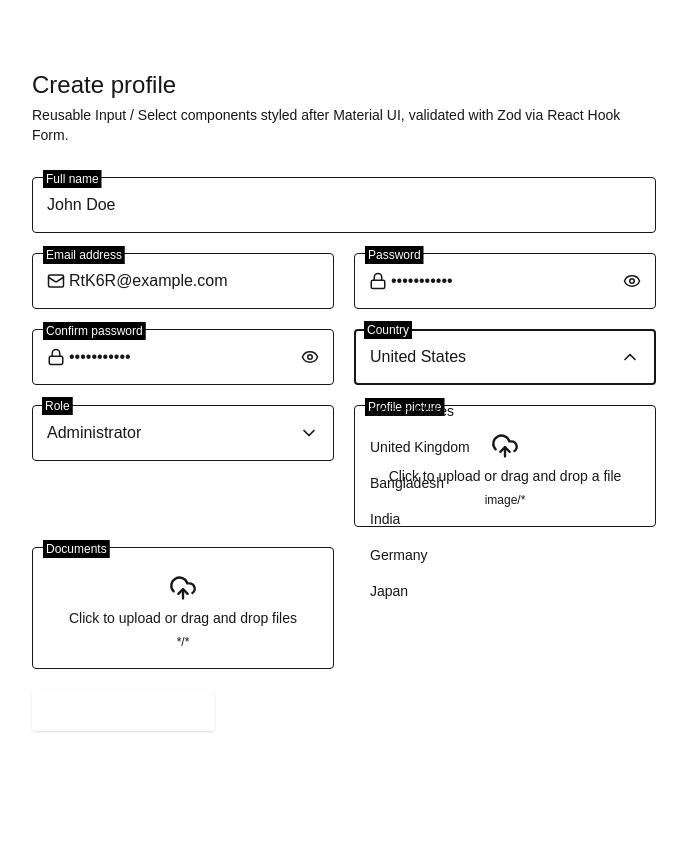
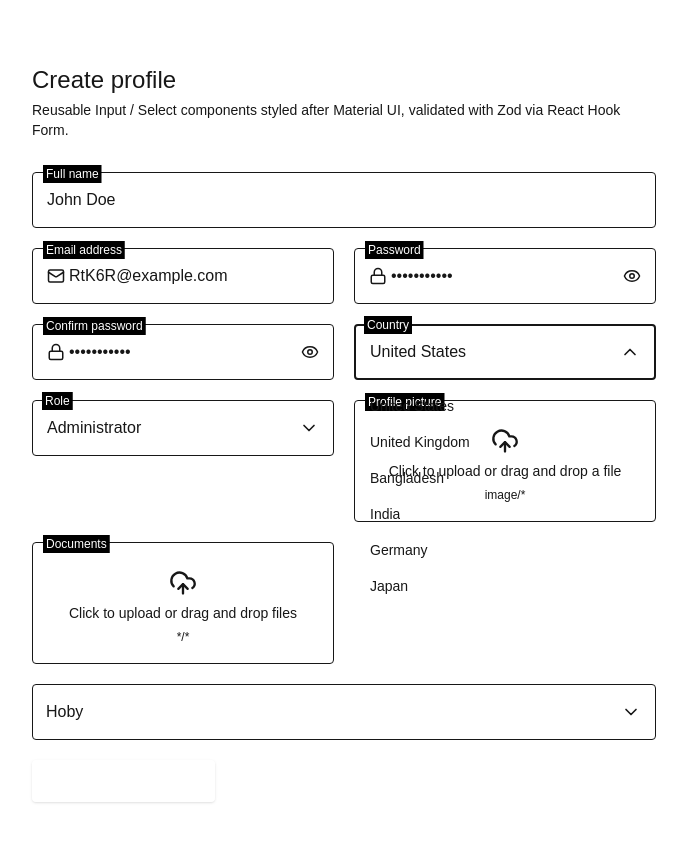
Before and after one commit to Azharul122/reusable-components, a Next.js app: page / in a window 1280 px wide. Both pictures are taken after a click on the button "United States". Shown: the top 842 px of the page, without its empty margins (296-983 px from the left). Before the commit the page ends 800 px from the top, so only its background shows below. Built offline with nearby package versions, Linux system fonts and the light colour scheme.

Commit message:
added multipe selct mode in a select componet

```diff
--- a/src/app/(common)/page.tsx
+++ b/src/app/(common)/page.tsx
@@ -38,14 +38,14 @@ const fields: FieldConfig<ProfileFormValues>[] = [
     type: "email",
     name: "email",
     label: "Email address",
-    startAdornment: <Mail className="h-[18px] w-[18px]" />,
+    startAdornment: <Mail className="h-4.5 w-4.5" />,
     colSpan: 6,
   },
   {
     type: "password",
     name: "password",
     label: "Password",
-    startAdornment: <Lock className="h-[18px] w-[18px]" />,
+    startAdornment: <Lock className="h-4.5 w-4.5" />,
     // helperText: "At least 8 characters, one uppercase letter and one number",
     colSpan: 6,
   },
@@ -53,7 +53,7 @@ const fields: FieldConfig<ProfileFormValues>[] = [
     type: "password",
     name: "confirmPassword",
     label: "Confirm password",
-    startAdornment: <Lock className="h-[18px] w-[18px]" />,
+    startAdornment: <Lock className="h-4.5 w-4.5" />,
     // helperText: "At least 8 characters, one uppercase letter and one number",
     colSpan: 6,
   },
@@ -91,6 +91,20 @@ const fields: FieldConfig<ProfileFormValues>[] = [
     maxFiles: 5, // ← optional cap
     colSpan: 6,
   },
+  {
+    type: "select",
+    name: "hoby",
+    label: "Hoby",
+    multiple: true,
+    searchPlaceholder: "Search hoby",
+    placeholder: "Select a hoby",
+    options: [
+      { value: "short", label: "Short" },
+      { value: "medium", label: "Medium" },
+      { value: "long", label: "Long" },
+    ],
+    colSpan: 12,
+  },
 ];
 
 export default function Home() {
@@ -110,6 +124,7 @@ console.log(submitted);
     password: "password123",
     confirmPassword: "password123",
     country: "us",
+    hoby: [],
     role: "admin",
     profilePicture: null,
     documents: null,
@@ -134,6 +149,7 @@ console.log(submitted);
             email: "",
             password: "",
             confirmPassword: "",
+            hoby: [],
             country: "",
             role: "",
             profilePicture: null,
--- a/src/components/forms/ReusableForms.tsx
+++ b/src/components/forms/ReusableForms.tsx
@@ -39,6 +39,8 @@ type SelectFieldConfig<TFieldValues extends FieldValues> =
     type: "select";
     options: SelectOption[];
     placeholder?: string;
+    multiple?: boolean;
+    searchPlaceholder?: string;
   };
 
 export type FieldConfig<TFieldValues extends FieldValues> =
@@ -125,6 +127,8 @@ export default function ReusableForm<TFieldValues extends FieldValues>({
                   <Select
                     label={field.label}
                     options={field.options}
+                    multiple={field.multiple}
+                    searchPlaceholder={field.searchPlaceholder}
                     value={rhfField.value}
                     onChange={rhfField.onChange}
                     onBlur={rhfField.onBlur}
--- a/src/components/forms/SelectField.tsx
+++ b/src/components/forms/SelectField.tsx
@@ -1,7 +1,8 @@
+/* eslint-disable jsx-a11y/role-supports-aria-props */
 "use client";
 
 import * as React from "react";
-import { ChevronDown } from "lucide-react";
+import { ChevronDown, Check, X } from "lucide-react";
 import { cn } from "@/src/utils/cn";
 
 export interface SelectOption {
@@ -10,13 +11,22 @@ export interface SelectOption {
   disabled?: boolean;
 }
 
-export interface SelectProps {
+interface SingleSelectProps {
+  multiple?: false;
+  value?: string;
+  onChange?: (value: string) => void;
+}
+
+interface MultiSelectProps {
+  multiple: true;
+  value?: string[];
+  onChange?: (value: string[]) => void;
+}
+
+export type SelectProps = (SingleSelectProps | MultiSelectProps) & {
   /** Floating label text, mirrors MUI's `label` prop */
   label?: string;
   options: SelectOption[];
-  value?: string;
-  /** Fires with the newly selected option's value, like a native onChange */
-  onChange?: (value: string) => void;
   onBlur?: () => void;
   name?: string;
   error?: boolean;
@@ -28,7 +38,10 @@ export interface SelectProps {
   id?: string;
   /** Background the shrunk label notch is drawn on top of, defaults to bg-white */
   labelBackgroundClassName?: string;
-}
+  /** Only used when multiple is true */
+  searchPlaceholder?: string;
+  noOptionsText?: string;
+};
 
 const Select = React.forwardRef<HTMLButtonElement, SelectProps>(
   (
@@ -47,6 +60,9 @@ const Select = React.forwardRef<HTMLButtonElement, SelectProps>(
       placeholder,
       id,
       labelBackgroundClassName = "bg-black text-white",
+      multiple = false,
+      searchPlaceholder = "Search...",
+      noOptionsText = "No options found",
     },
     ref,
   ) => {
@@ -58,10 +74,11 @@ const Select = React.forwardRef<HTMLButtonElement, SelectProps>(
     const [open, setOpen] = React.useState(false);
     const [focused, setFocused] = React.useState(false);
     const [highlightedIndex, setHighlightedIndex] = React.useState(-1);
+    const [searchQuery, setSearchQuery] = React.useState("");
 
     const containerRef = React.useRef<HTMLDivElement>(null);
     const buttonRef = React.useRef<HTMLButtonElement>(null);
-    const listRef = React.useRef<HTMLUListElement>(null);
+    const searchInputRef = React.useRef<HTMLInputElement>(null);
     const optionRefs = React.useRef<(HTMLLIElement | null)[]>([]);
 
     React.useImperativeHandle(
@@ -69,9 +86,35 @@ const Select = React.forwardRef<HTMLButtonElement, SelectProps>(
       () => buttonRef.current as HTMLButtonElement,
     );
 
-    const selectedIndex = options.findIndex((o) => o.value === value);
-    const selectedOption = options[selectedIndex];
-    const shrink = focused || open || Boolean(value);
+    // Normalize value across single/multiple modes
+    const selectedValues = multiple
+      ? Array.isArray(value)
+        ? (value as string[])
+        : []
+      : [];
+    const singleValue = !multiple ? (value as string | undefined) : undefined;
+
+    const selectedIndex = !multiple
+      ? options.findIndex((o) => o.value === singleValue)
+      : -1;
+    const selectedOption = !multiple ? options[selectedIndex] : undefined;
+
+    const selectedLabels = multiple
+      ? options
+          .filter((o) => selectedValues.includes(o.value))
+          .map((o) => o.label)
+      : [];
+
+    const filteredOptions = React.useMemo(() => {
+      if (!multiple || !searchQuery.trim()) return options;
+      const q = searchQuery.toLowerCase();
+      return options.filter((o) => o.label.toLowerCase().includes(q));
+    }, [multiple, options, searchQuery]);
+
+    const shrink =
+      focused ||
+      open ||
+      (multiple ? selectedValues.length > 0 : Boolean(singleValue));
 
     // Close on outside click
     React.useEffect(() => {
@@ -97,22 +140,54 @@ const Select = React.forwardRef<HTMLButtonElement, SelectProps>(
       }
     }, [open, highlightedIndex]);
 
+    // Autofocus the search box when a multi-select menu opens
+    React.useEffect(() => {
+      if (open && multiple) {
+        searchInputRef.current?.focus();
+      }
+    }, [open, multiple]);
+
     const openMenu = () => {
       if (disabled) return;
       setOpen(true);
-      setHighlightedIndex(selectedIndex >= 0 ? selectedIndex : 0);
+      setSearchQuery("");
+      setHighlightedIndex(multiple ? 0 : selectedIndex >= 0 ? selectedIndex : 0);
     };
 
     const closeMenu = (refocusButton = true) => {
       setOpen(false);
+      setSearchQuery("");
       if (refocusButton) buttonRef.current?.focus();
     };
 
-    const commitSelection = (index: number) => {
-      const option = options[index];
+    const toggleValue = (index: number) => {
+      const option = filteredOptions[index];
       if (!option || option.disabled) return;
-      onChange?.(option.value);
+
+      if (multiple) {
+        const exists = selectedValues.includes(option.value);
+        const next = exists
+          ? selectedValues.filter((v) => v !== option.value)
+          : [...selectedValues, option.value];
+        (onChange as MultiSelectProps["onChange"])?.(next);
+        // keep menu open for further picks, keep focus in search box
+        searchInputRef.current?.focus();
+      } else {
+        (onChange as SingleSelectProps["onChange"])?.(option.value);
         closeMenu();
+      }
+    };
+
+    const removeChip = (val: string, e: React.MouseEvent) => {
+      e.stopPropagation();
+      (onChange as MultiSelectProps["onChange"])?.(
+        selectedValues.filter((v) => v !== val),
+      );
+    };
+
+    const clearAll = (e: React.MouseEvent) => {
+      e.stopPropagation();
+      (onChange as MultiSelectProps["onChange"])?.([]);
     };
 
     const handleButtonKeyDown = (e: React.KeyboardEvent) => {
@@ -131,11 +206,14 @@ const Select = React.forwardRef<HTMLButtonElement, SelectProps>(
       }
     };
 
+    // Used by the <ul> in single-select mode (no search box to steal keys)
     const handleListKeyDown = (e: React.KeyboardEvent) => {
       switch (e.key) {
         case "ArrowDown":
           e.preventDefault();
-          setHighlightedIndex((i) => Math.min(i + 1, options.length - 1));
+          setHighlightedIndex((i) =>
+            Math.min(i + 1, filteredOptions.length - 1),
+          );
           break;
         case "ArrowUp":
           e.preventDefault();
@@ -147,12 +225,39 @@ const Select = React.forwardRef<HTMLButtonElement, SelectProps>(
           break;
         case "End":
           e.preventDefault();
-          setHighlightedIndex(options.length - 1);
+          setHighlightedIndex(filteredOptions.length - 1);
           break;
         case "Enter":
         case " ":
           e.preventDefault();
-          commitSelection(highlightedIndex);
+          toggleValue(highlightedIndex);
+          break;
+        case "Escape":
+          e.preventDefault();
+          closeMenu();
+          break;
+        case "Tab":
+          closeMenu(false);
+          break;
+      }
+    };
+
+    // Used by the search input in multi-select mode (space must type a space)
+    const handleSearchKeyDown = (e: React.KeyboardEvent) => {
+      switch (e.key) {
+        case "ArrowDown":
+          e.preventDefault();
+          setHighlightedIndex((i) =>
+            Math.min(i + 1, filteredOptions.length - 1),
+          );
+          break;
+        case "ArrowUp":
+          e.preventDefault();
+          setHighlightedIndex((i) => Math.max(i - 1, 0));
+          break;
+        case "Enter":
+          e.preventDefault();
+          toggleValue(highlightedIndex);
           break;
         case "Escape":
           e.preventDefault();
@@ -188,7 +293,12 @@ const Select = React.forwardRef<HTMLButtonElement, SelectProps>(
           "font-roboto relative",
         )}
       >
-        <input type="hidden" name={name} value={value ?? ""} readOnly />
+        <input
+          type="hidden"
+          name={name}
+          value={multiple ? selectedValues.join(",") : (singleValue ?? "")}
+          readOnly
+        />
 
         <button
           ref={buttonRef}
@@ -210,7 +320,7 @@ const Select = React.forwardRef<HTMLButtonElement, SelectProps>(
           }}
           onKeyDown={handleButtonKeyDown}
           className={cn(
-            "relative flex w-full items-center justify-between rounded transition-colors duration-150",
+            "relative flex w-full min-w-0 items-center justify-between gap-2 rounded transition-colors duration-150",
             "px-3.5 text-left",
             heightClass,
             textSize,
@@ -228,17 +338,44 @@ const Select = React.forwardRef<HTMLButtonElement, SelectProps>(
         >
           <span
             className={cn(
-              selectedOption ? "text-mui-text-primary" : "text-transparent",
+              "min-w-0 flex-1 truncate",
+              multiple
+                ? selectedLabels.length
+                  ? "text-mui-text-primary"
+                  : "text-transparent"
+                : selectedOption
+                  ? "text-mui-text-primary"
+                  : "text-transparent",
             )}
           >
-            {selectedOption ? selectedOption.label : placeholder || "\u00A0"}
+            {multiple
+              ? selectedLabels.length
+                ? selectedLabels.join(", ")
+                : placeholder || "\u00A0"
+              : selectedOption
+                ? selectedOption.label
+                : placeholder || "\u00A0"}
           </span>
+
+          <div className="flex shrink-0 items-center gap-1">
+            {multiple && selectedValues.length > 0 && !disabled && (
+              <span
+                role="button"
+                tabIndex={-1}
+                onClick={clearAll}
+                className="rounded p-0.5 text-mui-text-secondary hover:bg-mui-hoverBg"
+                aria-label="Clear all selected options"
+              >
+                <X className="h-4 w-4" />
+              </span>
+            )}
             <ChevronDown
               className={cn(
                 "h-5 w-5 shrink-0 text-mui-text-secondary transition-transform duration-150",
                 open && "rotate-180",
               )}
             />
+          </div>
         </button>
 
         {label && (
@@ -259,23 +396,51 @@ const Select = React.forwardRef<HTMLButtonElement, SelectProps>(
 
         {open && (
           <ul
-            ref={listRef}
             id={listboxId}
             role="listbox"
-            tabIndex={-1}
+            aria-multiselectable={multiple || undefined}
+            tabIndex={multiple ? undefined : -1}
             aria-activedescendant={
               highlightedIndex >= 0
                 ? `${selectId}-option-${highlightedIndex}`
                 : undefined
             }
-            onKeyDown={handleListKeyDown}
+            onKeyDown={multiple ? undefined : handleListKeyDown}
             className={cn(
-              "absolute z-9999 mt-1 max-h-60 w-full overflow-auto rounded  py-1",
+              "absolute z-9999 mt-1 w-full overflow-hidden rounded bg-inherit py-1",
               "shadow-mui outline-none",
             )}
           >
-            {options.map((option, index) => {
-              const isSelected = option.value === value;
+            {multiple && (
+              <li className="sticky top-0 z-10 mb-1 border-b border-mui-border bg-inherit px-2 pb-1.5">
+                <input
+                  ref={searchInputRef}
+                  type="text"
+                  value={searchQuery}
+                  onChange={(e) => {
+                    setSearchQuery(e.target.value);
+                    setHighlightedIndex(0);
+                  }}
+                  onKeyDown={handleSearchKeyDown}
+                  placeholder={searchPlaceholder}
+                  className={cn(
+                    "mt-1.5 w-full rounded border border-mui-border bg-transparent px-2 py-1.5",
+                    "text-sm text-mui-text-primary outline-none focus:border-mui-primary",
+                  )}
+                />
+              </li>
+            )}
+
+            <div className="max-h-60 overflow-auto">
+              {filteredOptions.length === 0 ? (
+                <li className="px-4 py-2 text-sm text-mui-text-secondary select-none">
+                  {noOptionsText}
+                </li>
+              ) : (
+                filteredOptions.map((option, index) => {
+                  const isSelected = multiple
+                    ? selectedValues.includes(option.value)
+                    : option.value === singleValue;
                   const isHighlighted = index === highlightedIndex;
                   return (
                     <li
@@ -288,19 +453,33 @@ const Select = React.forwardRef<HTMLButtonElement, SelectProps>(
                       aria-selected={isSelected}
                       aria-disabled={option.disabled}
                       onMouseEnter={() => setHighlightedIndex(index)}
-                  onClick={() => !option.disabled && commitSelection(index)}
+                      onClick={() => !option.disabled && toggleValue(index)}
                       className={cn(
-                    "cursor-pointer px-4 py-2 text-sm text-mui-text-primary select-none",
+                        "flex cursor-pointer items-center gap-2 px-4 py-2 text-sm text-mui-text-primary select-none",
                         isSelected && "bg-mui-selectedBg font-medium",
                         isSelected && isHighlighted && "bg-mui-selectedBgHover",
                         !isSelected && isHighlighted && "bg-mui-hoverBg",
                         option.disabled && "cursor-not-allowed opacity-40",
                       )}
                     >
-                  {option.label}
+                      {multiple && (
+                        <span
+                          className={cn(
+                            "flex h-4 w-4 shrink-0 items-center justify-center rounded-sm border",
+                            isSelected
+                              ? "border-mui-primary bg-mui-primary text-white"
+                              : "border-mui-border",
+                          )}
+                        >
+                          {isSelected && <Check className="h-3 w-3" />}
+                        </span>
+                      )}
+                      <span className="truncate">{option.label}</span>
                     </li>
                   );
-            })}
+                })
+              )}
+            </div>
           </ul>
         )}
 
--- a/src/lib/schema/ProfileSchema.ts
+++ b/src/lib/schema/ProfileSchema.ts
@@ -47,6 +47,7 @@ export const profileSchema = z
         val.files.every((f) => f.size <= MAX_FILE_SIZE),
       { message: "File size must be less than 5MB" },
     ),
+    hoby: z.array(z.string()).min(1, "Please select at least one hoby"),
   })
   .refine((data) => data.password === data.confirmPassword, {
     message: "Passwords do not match",
```
Also changed, not shown: 1 other file (tests, documents, lock files or other folders). Lines whose indentation alone changed are shown as unchanged.
